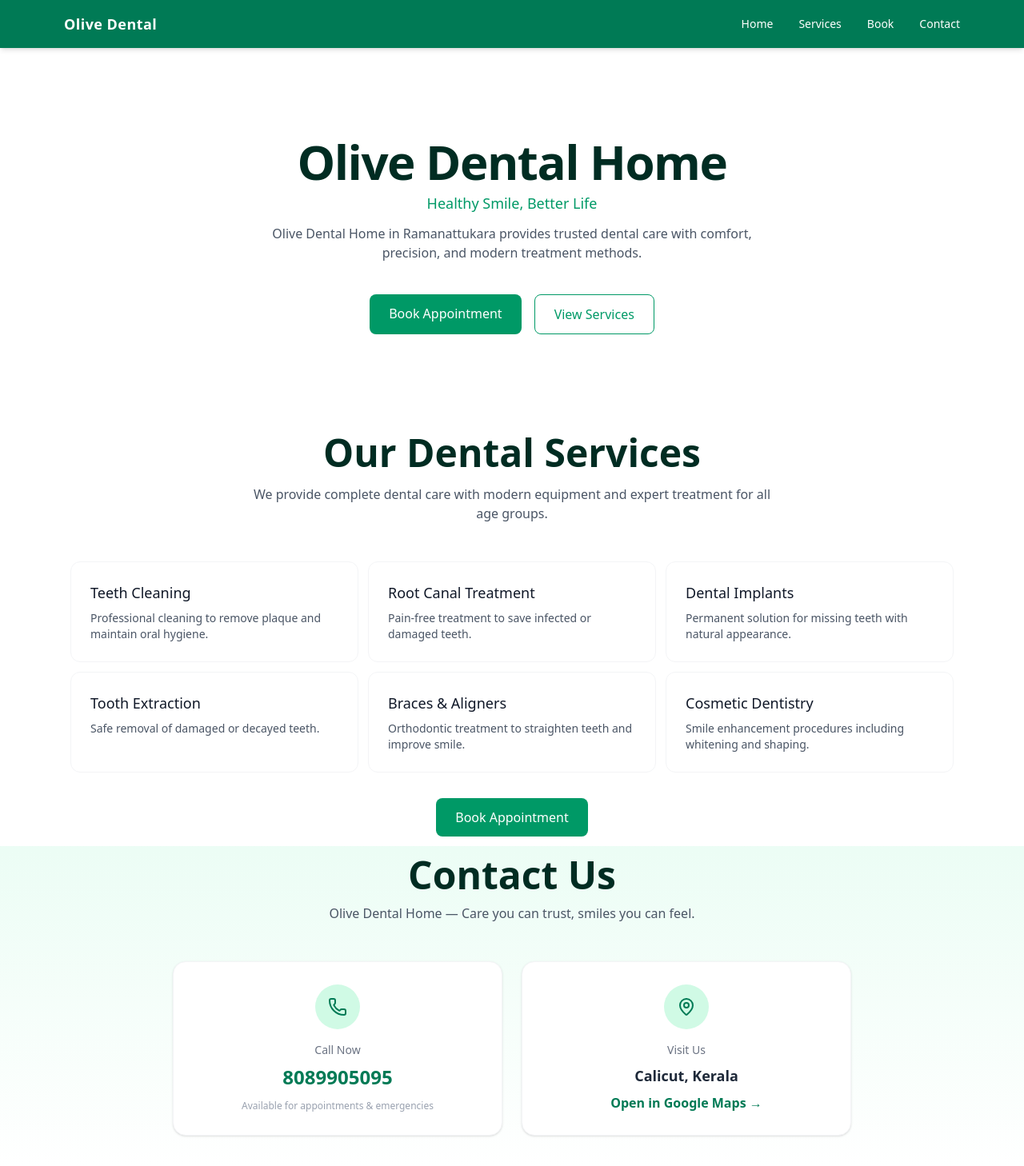
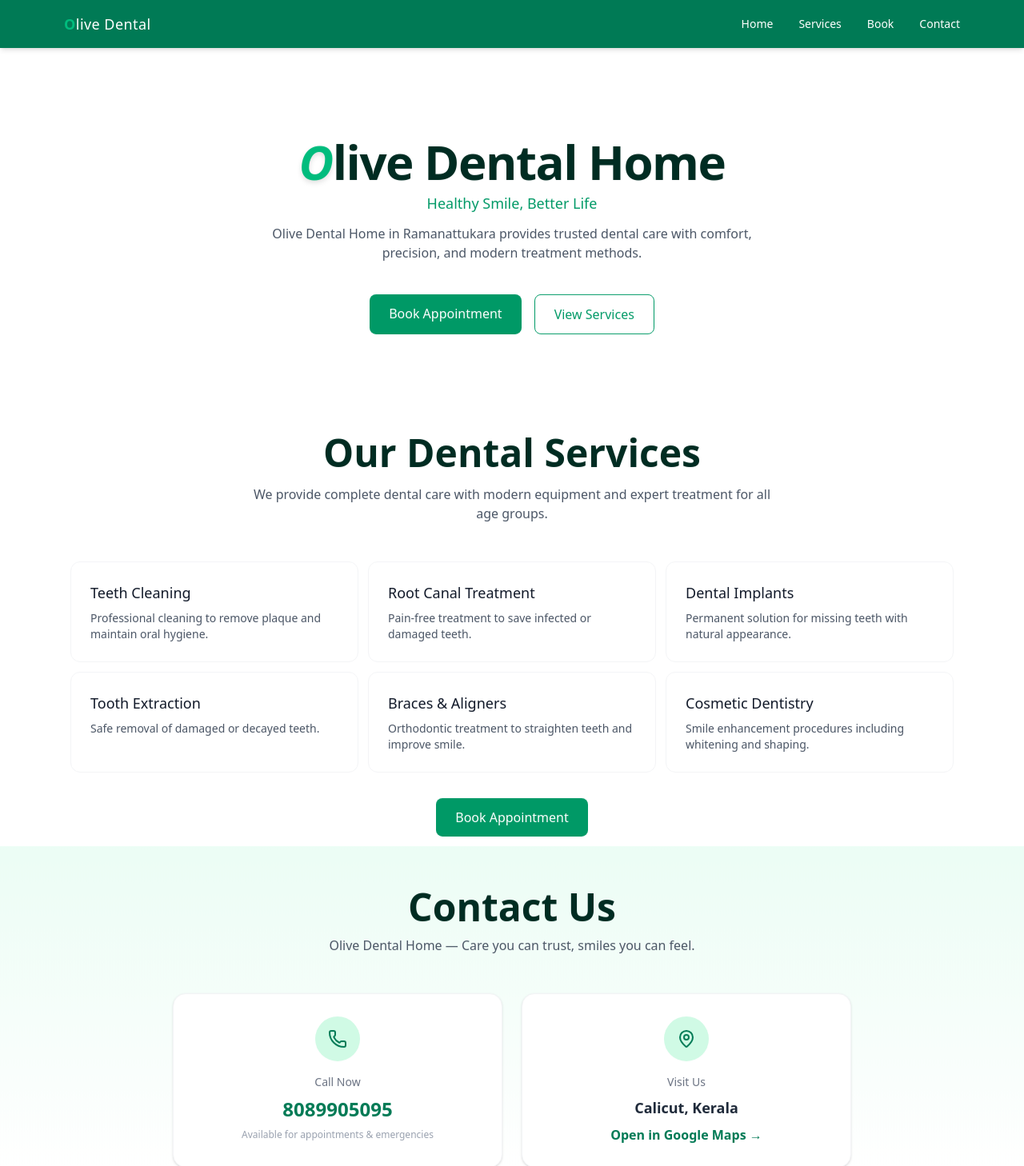
Before and after one commit to aonethika/olive-dental-home, a Next.js app: page / in a window 1280 px wide. Shown: the top 1458 px of the page at 80% size. Built offline with nearby package versions, Linux system fonts and the light colour scheme.

Commit message:
updated scroll reveal animation and chnaged text color

```diff
--- a/app/(public)/contact/page.tsx
+++ b/app/(public)/contact/page.tsx
@@ -8,7 +8,7 @@ export default function Contact() {
     <main className="min-h-screen bg-gradient-to-b from-emerald-50 via-white to-gray-100">
       <section className="max-w-4xl mx-auto px-4 sm:px-6 py-3">
 
-        <div className="text-center mb-12">
+        <div className="text-center mb-12 mt-10">
           <h1 className="text-4xl sm:text-5xl font-bold text-emerald-950">
             Contact Us
           </h1>
@@ -34,7 +34,7 @@ export default function Contact() {
               {phone}
             </a>
 
-            <p className="text-xs text-gray-400 mt-3">
+            <p className="text-xs text-gray-400 mt-2">
               Available for appointments & emergencies
             </p>
 
--- a/app/(public)/page.tsx
+++ b/app/(public)/page.tsx
@@ -9,7 +9,9 @@ export default function Home() {
       <ScrollReveal>
         <section className="max-w-6xl mx-auto px-4 sm:px-6 py-20 sm:py-28 text-center">
           <h1 className="text-3xl sm:text-5xl md:text-6xl font-semibold text-emerald-950 mb-0 sm:mb-2 tracking-tight">
-            Olive Dental Home
+            <span className="text-emerald-500 font-black italic drop-shadow-md">
+                    O
+            </span>live Dental Home
           </h1>
 
           <p className="text-base sm:text-lg text-emerald-600 mb-3">
--- a/components/Navbar.tsx
+++ b/components/Navbar.tsx
@@ -21,10 +21,12 @@ export default function Navbar() {
           </button>
 
 
-
-          <Link href="/" className="hover:text-emerald-200 font-bold text-lg tracking-wide transition">
-             Olive Dental
-          </Link>
+        <Link
+        href="/"
+        className="text-lg font-medium tracking-wide transition hover:text-emerald-500"
+        >
+        <span className="text-emerald-500 font-bold">O</span>live Dental
+      </Link>
         </div>
 
         {/* Desktop Links */}
--- a/components/ScrollReveal.tsx
+++ b/components/ScrollReveal.tsx
@@ -29,7 +29,6 @@ export default function ScrollReveal({
       },
       {
         threshold: 0.15,
-        rootMargin: "0px 0px -10% 0px",
       }
     );
 
@@ -37,30 +36,29 @@ export default function ScrollReveal({
     return () => observer.disconnect();
   }, [delay]);
 
-  const getHiddenState = () => {
+  const getHidden = () => {
     switch (direction) {
       case "up":
-        return "translate-y-10";
+        return "translate-y-6";
       case "down":
-        return "-translate-y-10";
+        return "-translate-y-6";
       case "left":
-        return "translate-x-10";
+        return "translate-x-6";
       case "right":
-        return "-translate-x-10";
+        return "-translate-x-6";
       default:
-        return "translate-y-10";
+        return "translate-y-6";
     }
   };
 
   return (
     <div
       ref={ref}
-      className={[
-        "will-change-transform transition-all duration-700 ease-[cubic-bezier(0.22,1,0.36,1)]",
+      className={`transition-all duration-500 ease-out will-change-transform ${
         visible
-          ? "opacity-100 translate-x-0 translate-y-0 scale-100 blur-0"
-          : `opacity-0 scale-[0.97] blur-sm ${getHiddenState()}`,
-      ].join(" ")}
+          ? "opacity-100 translate-x-0 translate-y-0"
+          : `opacity-0 ${getHidden()}`
+      }`}
     >
       {children}
     </div>
```
